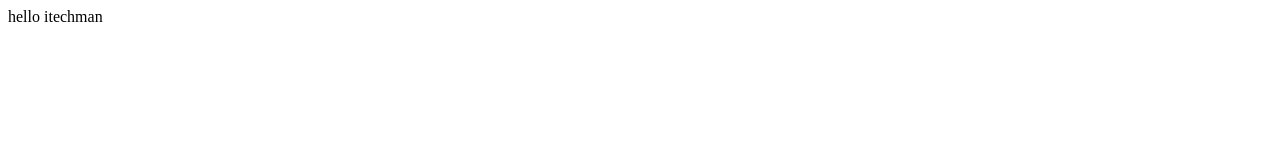
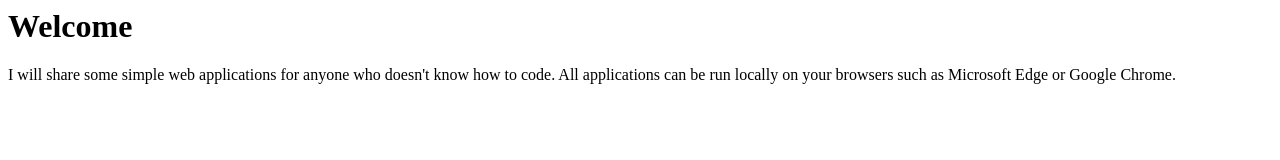
Before and after one commit to levislicn/levislicn.github.io, a plain HTML site: page index.html in a window 1280 px wide. Drawn offline with Linux system fonts and the light colour scheme.

Commit message:
Update index.html

```diff
--- a/index.html
+++ b/index.html
@@ -5,6 +5,10 @@
         <title>itechman web site</title>
     </head>
     <body>
-        hello itechman
+        <h1>Welcome</h1>
+        <div>
+        I will share some simple web applications for anyone who doesn't know how to code. All applications can be run locally on your browsers such as Microsoft Edge
+        or Google Chrome.
+     </div>
     </body>
 </html>
```
